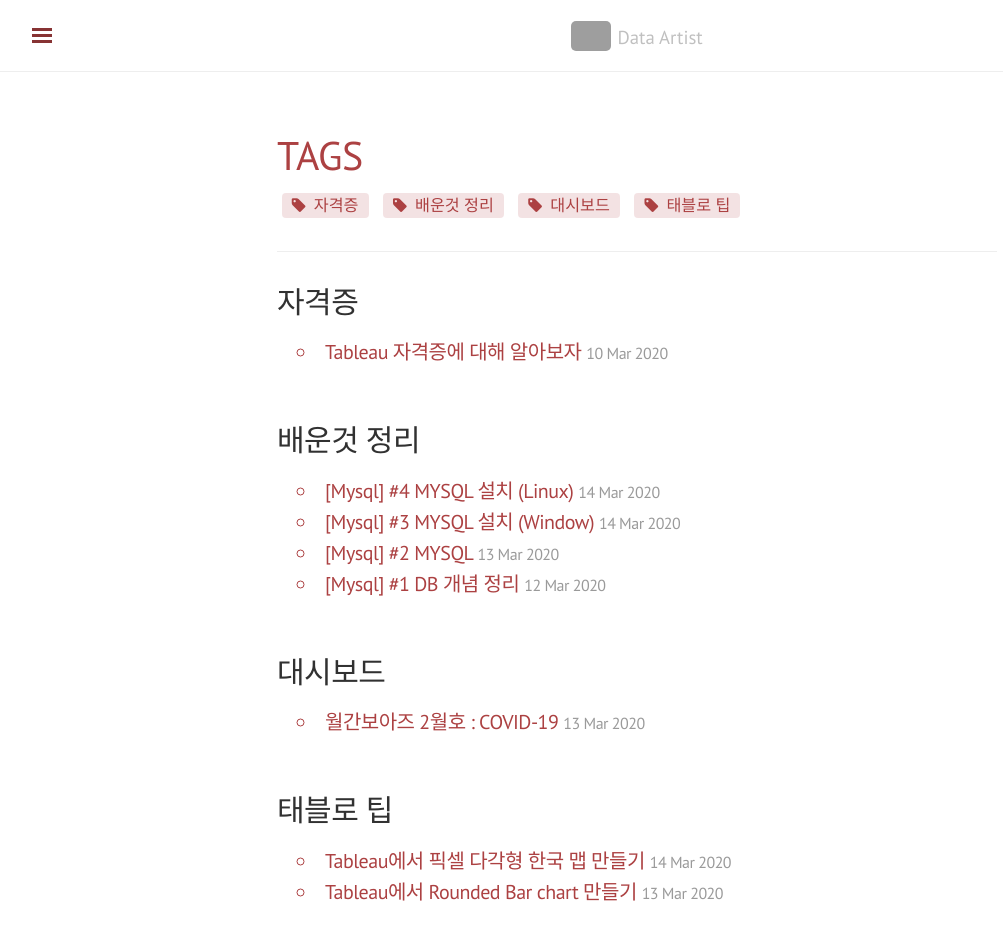
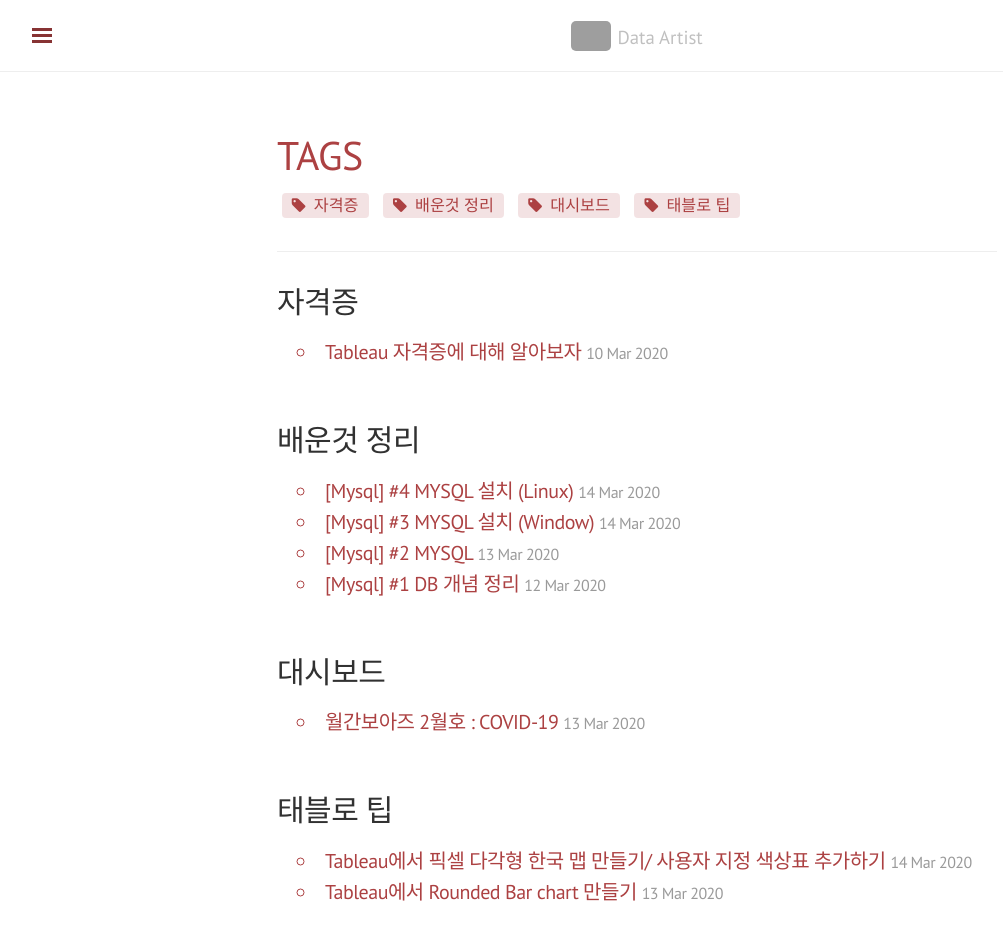
Before and after one commit to shanny924/shanny924.github.io, a Jekyll site: the page built from blog/tags.html, in a window 1280 px wide and 1021 px high. Shown: the top 940 px of the window, without its empty margins (3-1006 px from the left). Built offline with Jekyll 4.4.1, drawn with Linux system fonts in a browser that asks for light colours; nearby versions of some CDN libraries; comment, search, counter and statistics services are not loaded; some of the changed lines change nothing that is shown; grey boxes are pictures that could not be loaded.

Commit message:
Update 2020-03-14-tableau#2.md

````diff
--- a/_posts/2020-03-14-tableau#2.md
+++ b/_posts/2020-03-14-tableau#2.md
@@ -1,6 +1,6 @@
 ---
 layout: post
-title: 'Tableau에서 픽셀 다각형 한국 맵 만들기'
+title: 'Tableau에서 픽셀 다각형 한국 맵 만들기/ 사용자 지정 색상표 추가하기'
 category : [Tableau]
 tag: [태블로 팁]
 ---
@@ -32,5 +32,86 @@
 ### 2. 태블로에 적용하기
 먼저 열 선반에 space, 행 선반에 row를 넣고,
 세부정보에 시도명, 시군구명을 넣고,
-색상에 시도명을 넣어주면 제가 만든 지도와 똑같은 픽셀 맵이 완성됩니다!
+색상에 시도명을 넣어준뒤,
+대시보드에 올려서 크기만 조정 하면 제가 만든 지도와 똑같은 픽셀 맵이 완성됩니다!
 ![태블로픽셀](https://drive.google.com/uc?id=1ZehN4TJuVCscTav4uiIlaCG53bWU6_Rr)
+
+
+## 팁 : 사용자 지정 팔레트
+
+제가 여기서 사용한 색상 팔레트는 tableau 리포지토리 파일의 tps 에서 사용자 지정 색상을 추가해줬습니다!
+자주 사용하는 색상 팔레트들을 리포지토리에 추가해두면 굳이 하나하나 어울리는 색상을 찾을 필요가 없어 매우 편리합니다.
+
+내 문서 -> 내 tableau 리포지토리 파일에 가면 아래처럼 preferences 라는 파일이 있습니다.
+![리포지토리](https://drive.google.com/uc?id=1XC4bsKOM7m_6ghSXMqzWus58tHi9NZb9)
+
+
+이 파일을 연결 프로그램을 **메모장** 을 이용해서 열고 편집을 하면 되는데요.
+일단 제가 자주 사용하는 색상들을 모아 직접 추가한 사용자 지정 색상 팔레트를 이용해보고 싶으시면 아래 링크 파일을 열어서 복사하고 본인의 preferences 폴더에 대체해 주시면 됩니다!
+[SY 색상 팔레트 다운](https://drive.google.com/open?id=1o76VVMKJ2x6pPUDYM3tGlIQJc16RX38h)
+
+
+### 그라데이션 색상 추가 예시
+
+먼저 측정값을 색상에 넣어 그라데이션 색상을 표현하고 싶을 경우 입니다.
+태블로 안에서는 사용자 지정 다중 색상으로 아무리 예쁜 색상을 골라도 가운데가 흰색으로 변해버려서 예쁘지 않은 경우가 많고, 두 가지 색상만 반영하는 느낌이라 아무래도 디자인적으로 느낌을 내기가 힘듭니다.
+
+**그라데이션** 은 preference 파일을 메모장으로 열어 type 을 **"ordered-diverging"** 으로 설정해 주신 뒤 아래처럼 쭉 자신이 원하는 색상의 hex 코드를 입력해주면 됩니다.
+
+```
+<?xml version='1.0'?>
+
+<workbook>
+<preferences>
+ <color-palette name="Inferno" type="ordered-diverging">
+         <color>#000004</color>
+         <color>#340a5e</color>
+         <color>#68188e</color>
+         <color>#a52d5f</color>
+         <color>#cf4445</color>
+         <color>#ed6b23</color>
+         <color>#fbb116</color>
+         <color>#f8f993</color>
+   </color-palette>
+```
+
+제가 hex 코드를 입력할 때 자주 참고하는 사이트는
+[uiGradients](https://uigradients.com/#Purplin) 입니다.
+여기서 내가 원하는 느낌의 색상을 선택하고, 그 색상에 맞는 그라데이션을 추천받고 hex 코드를 따올 수 있습니다.
+
+
+### 차원 색상 직접 추가 예시
+
+이번에는 각각의 차원마다 서로 다른 색상을 추가해 주고 싶은 경우 입니다.
+그런 경우에는 type 을 "regular"로 설정해 주신 뒤 아까처럼 원하는 hex코드를 입력해 주시면 됩니다.
+
+
+```
+<color-palette name="sy3" type="regular">
+         <color>#F0E5DE</color>
+         <color>#ABD0CE</color>
+         <color>#7C7877</color>
+         <color>#D9D4CF</color>
+  </color-palette>
+```
+
+
+#### 주의사항
+
+주의해야 할 점 첫번째는 preferences 파일을 수정해도 바로 태블로 파일에 적용 되지 않는다는 것입니다.
+그래서 태블로를 잠시 저장해 뒀다가 나중에 다시 켜보면 색상 팔레트에 추가된 모습을 볼 수 있습니다.
+
+두번째는 팔레트 네임을 중복으로 설정해서는 안된다는 점입니다! 그렇게 되면 오류가 납니다.
+
+마지막으로 메모장 가장 마지막 부분이 이렇게 닫혀 있는지 확인해 주셔야 합니다!
+```
+</color-palette>
+</preferences>
+</workbook>
+```
+꼭 모든 팔레트 마다  </color-palette> 표시로 팔레트 설정을 닫아 줬는지를 꼭 확인해야 합니다! (제가 이걸 실수해서 많이 헤맸거든요)
+
+
+자 이렇게 **사용자 지정 팔레트**와 **픽셀 맵**까지 활용하는 방법을 알아보았는데요!
+
+제 포스팅이 조금이라도 도움이 되셨기를 바라며 오늘의 태블로 팁 포스팅은 마무리 짓도록 하겠습니다 ^0^
````
